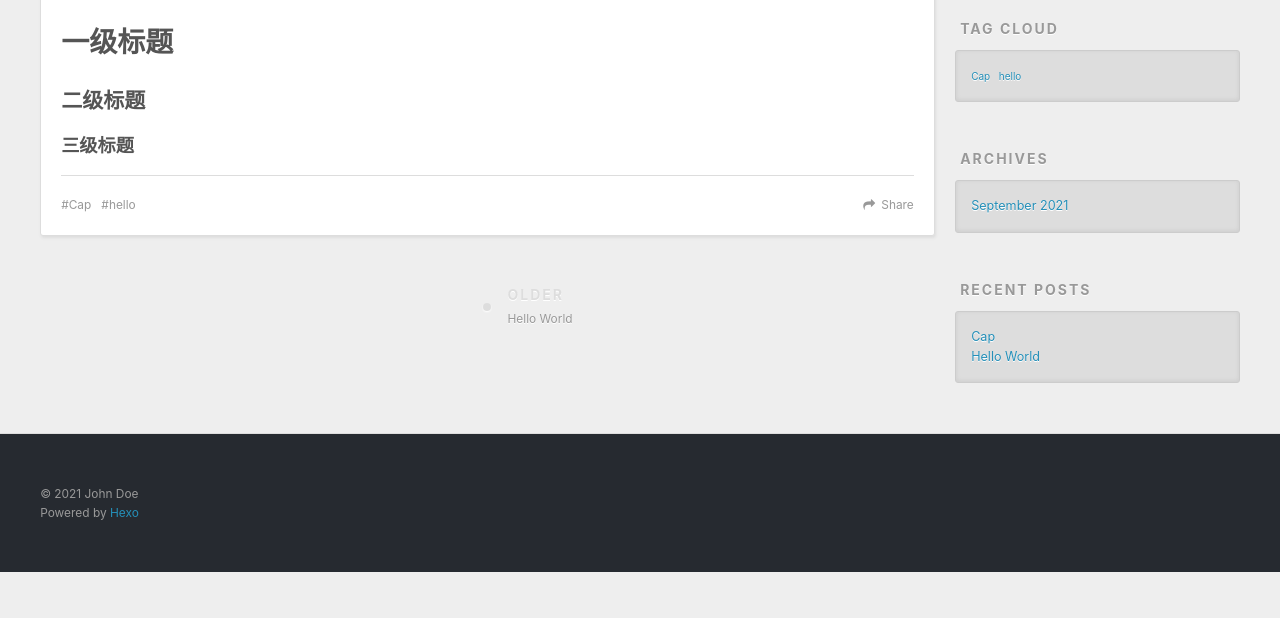
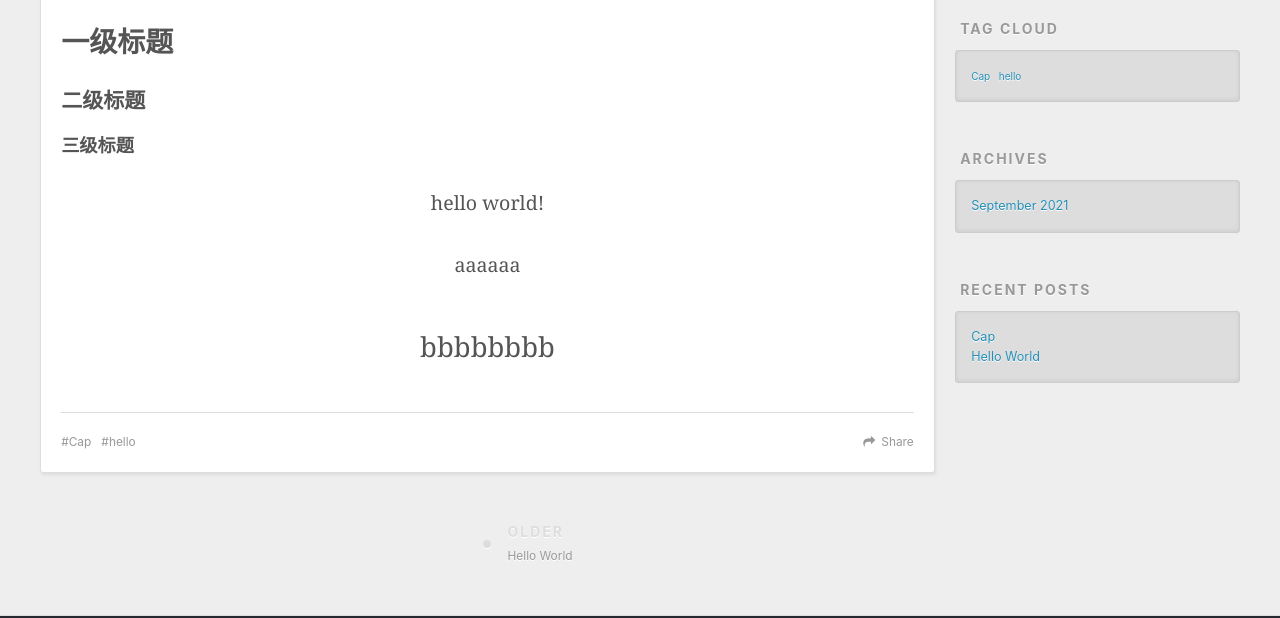
Before and after one commit to caplist/caplist.github.io, a plain HTML site: page 2021/09/08/Cap/index.html in a window 1280 px wide. Shown: the part 479-1097 px from the top of the page. Before the commit the page ends 1051 px from the top, so only its background shows below. Drawn offline with nearby package versions, Linux system fonts and the light colour scheme.

Commit message:
Site updated: 2021-09-08 16:28:18

```diff
--- a/2021/09/08/Cap/index.html
+++ b/2021/09/08/Cap/index.html
@@ -15,7 +15,7 @@
 <meta property="og:description" content="短小精悍的李刚">
 <meta property="og:locale" content="en_US">
 <meta property="article:published_time" content="2021-09-08T06:58:27.000Z">
-<meta property="article:modified_time" content="2021-09-08T08:01:09.559Z">
+<meta property="article:modified_time" content="2021-09-08T08:27:54.401Z">
 <meta property="article:author" content="John Doe">
 <meta property="article:tag" content="hello">
 <meta property="article:tag" content="Cap">
@@ -92,11 +92,22 @@
 
         <p>短小精悍的李刚</p>
 <span id="more"></span>
-<h1 id="一级标题"><a href="#一级标题" class="headerlink" title="一级标题"></a>一级标题</h1><h2 id="二级标题"><a href="#二级标题" class="headerlink" title="二级标题"></a>二级标题</h2><h3 id="三级标题"><a href="#三级标题" class="headerlink" title="三级标题"></a>三级标题</h3>
+<h1 id="一级标题"><a href="#一级标题" class="headerlink" title="一级标题"></a>一级标题</h1><h2 id="二级标题"><a href="#二级标题" class="headerlink" title="二级标题"></a>二级标题</h2><h3 id="三级标题"><a href="#三级标题" class="headerlink" title="三级标题"></a>三级标题</h3><blockquote>
+<p>hello world!</p>
+</blockquote>
+<blockquote>
+<p>aaaaaa</p>
+</blockquote>
+<blockquote>
+<blockquote>
+<p>bbbbbbbb</p>
+</blockquote>
+</blockquote>
+
 
     </div>
     <footer class="article-footer">
-      <a data-url="http://example.com/2021/09/08/Cap/" data-id="cktb81u6x0001f0vm5qq5cisa" class="article-share-link">Share</a>
+      <a data-url="http://example.com/2021/09/08/Cap/" data-id="cktb8onr200016cvm1opa7pra" class="article-share-link">Share</a>
 
 
   <ul class="article-tag-list" itemprop="keywords"><li class="article-tag-list-item"><a class="article-tag-list-link" href="/tags/Cap/" rel="tag">Cap</a></li><li class="article-tag-list-item"><a class="article-tag-list-link" href="/tags/hello/" rel="tag">hello</a></li></ul>
```
Also changed, not shown: 2021/09/08/hello-world/index.html (+1 -1 lines), index.html (+2 -2 lines).
